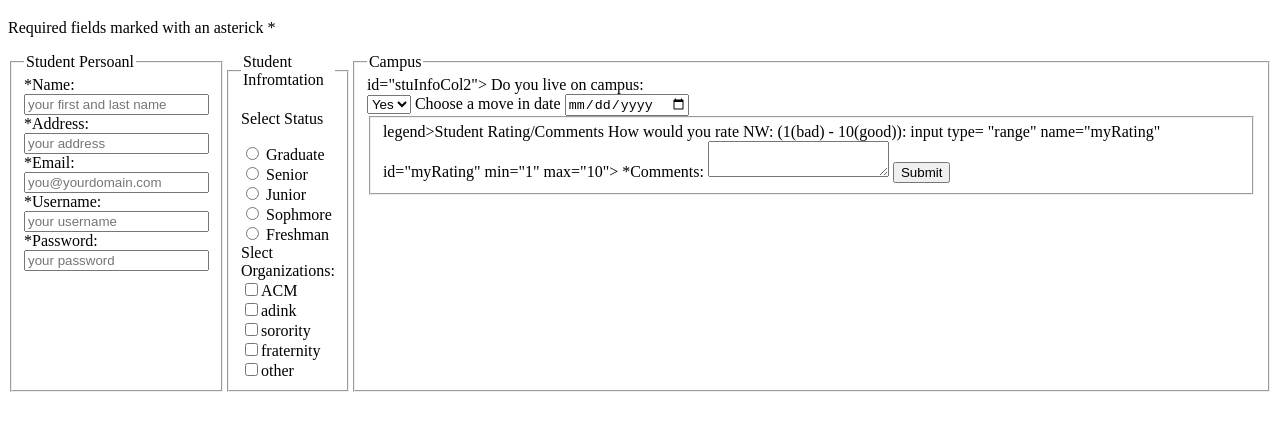
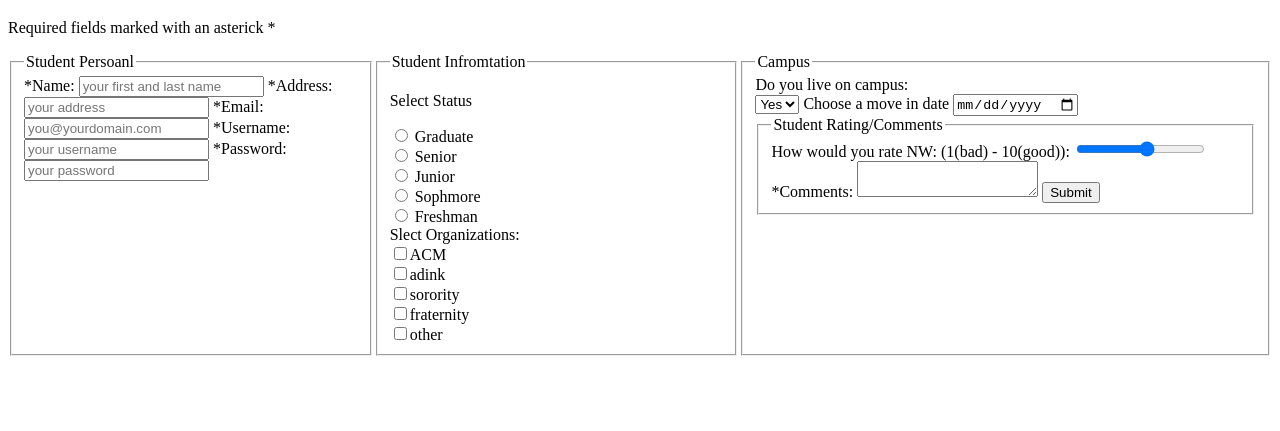
Before and after one commit to 44334-fa21/ch8-9inclassnotes-ehbrightwell, a plain HTML site: page index.html in a window 1280 px wide. Shown: the part 327-758 px from the top of the page. Drawn offline with Linux system fonts and the light colour scheme.

Commit message:
kdodn
dondfdskf

```diff
--- a/index.html
+++ b/index.html
@@ -62,7 +62,7 @@
 </table>
 <h1> Student Information Form </h1>
 <p> Required fields marked with an asterick *</p>
-<form method= "post" action="http://webdevbasics.net/scripts/demo.php>"
+<form method= "post" action="http://webdevbasics.net/scripts/demo.php">
 	<div id="wrapper">
 		<fieldset id="stupers"><legend>Student Persoanl</legend>
 			<label for="myName">*Name:</label>
@@ -103,7 +103,7 @@
 			<input type= "checkbox" name= "myOrg" id="other" value="other">other<br>
 		</fieldset>
 
-		<fieldset>id="stuInfoCol2"><legend>Campus</legend>
+		<fieldset id="stuInfoCol2"><legend>Campus</legend>
 			Do you live on campus: <br>
 			<select size= "1" name="campus" id="campus">
 				<option value= "Yes">Yes</option>
@@ -112,9 +112,9 @@
 				<lable for="moveInDate">Choose a move in date</label>
 					<input type="date" name="moveInDate" id="moveInDate"
 				</fieldset>
-				<fieldset if=stuRating<>legend>Student Rating/Comments</legend>
+				<fieldset if=stuRating><legend>Student Rating/Comments</legend>
 					<lable for= "myRating">How would you rate NW: (1(bad) - 10(good)):</label>
-						input type= "range" name="myRating" id="myRating" min="1" max="10">
+						<input type= "range" name="myRating" id="myRating" min="1" max="10">
 						<label for="myComments">*Comments:</label>
 						<textarea name="myComments" id="myComments" rows="2" cols="20"
 						required="required"></textarea>
```
